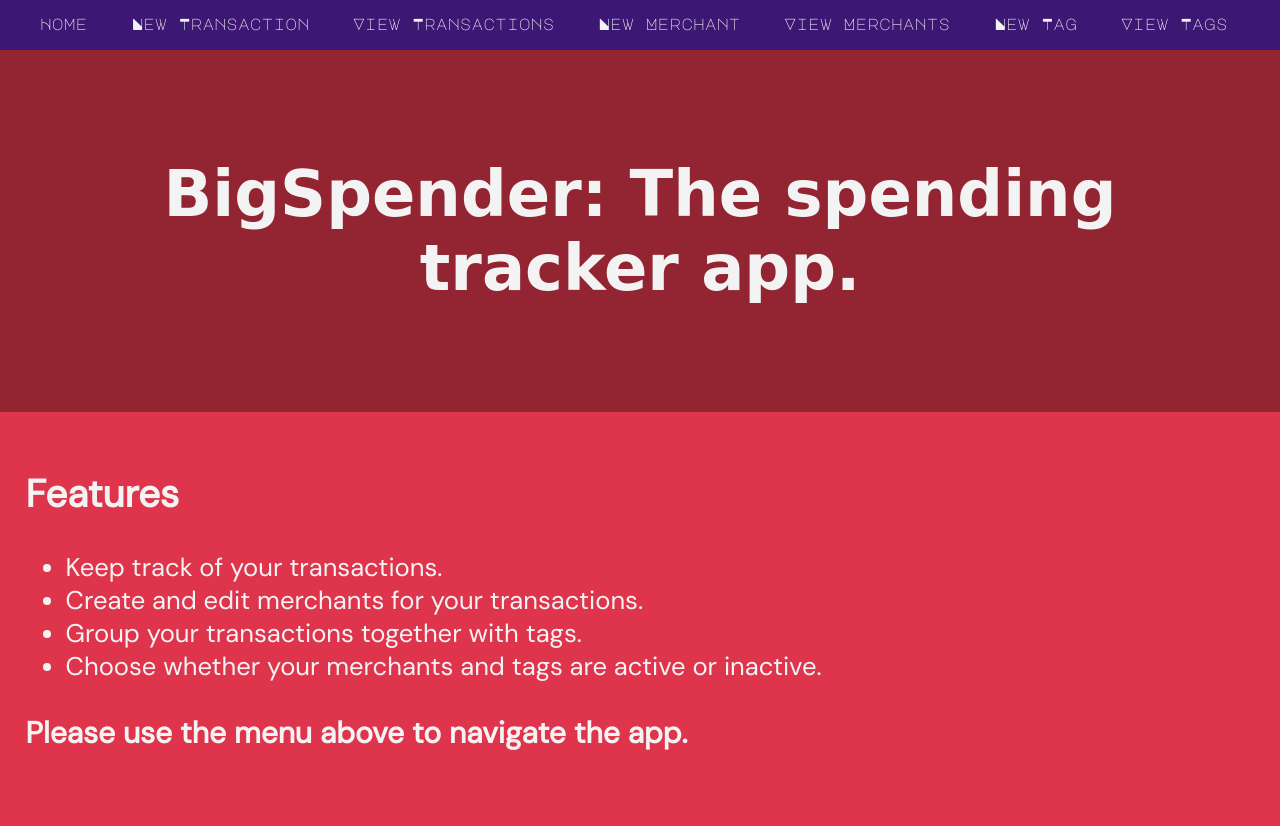
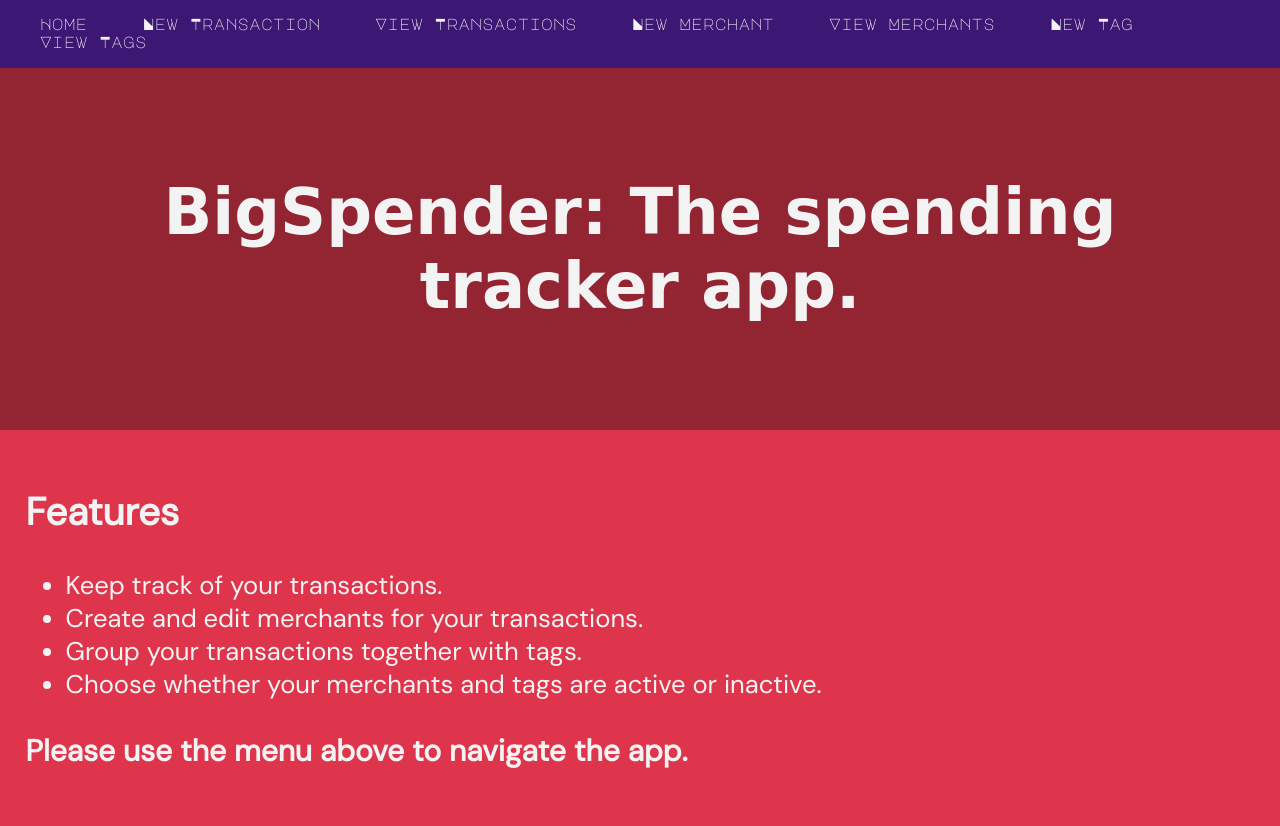
Before and after one commit to abercrombiedj2/spending_tracker_app, a Flask app: page / in a window 1280 px wide. Before the commit the page ends 750 px from the top, so only its background shows below. Run offline with Flask 2, Linux system fonts and the light colour scheme; some web fonts are replaced.

Commit message:
tenth commit

```diff
--- a/static/style.css
+++ b/static/style.css
@@ -14,7 +14,7 @@ body {
 
 .navbar ul li {
     display: inline-block;
-    margin-right: 40px;
+    margin-right: 4vw;
 }
 
 .navbar ul li a {
@@ -25,19 +25,19 @@ body {
 
 .header {
     grid-area: header;
-    padding: 5%;
+    padding: 5vw;
     background-color: #932432;
 }
 
 .header h1 {
     text-align: center;
     font-family: 'Gideon Roman', cursive;
-    font-size: 4em;
+    font-size: 5vw;
     color: #F3F3F3;
 }
 
 .content {
-    padding: 2%;
+    padding: 2vw;
     background-color: #DE354C;
     font-family: 'DM Sans', sans-serif;
     font-size: 2vw;
```
